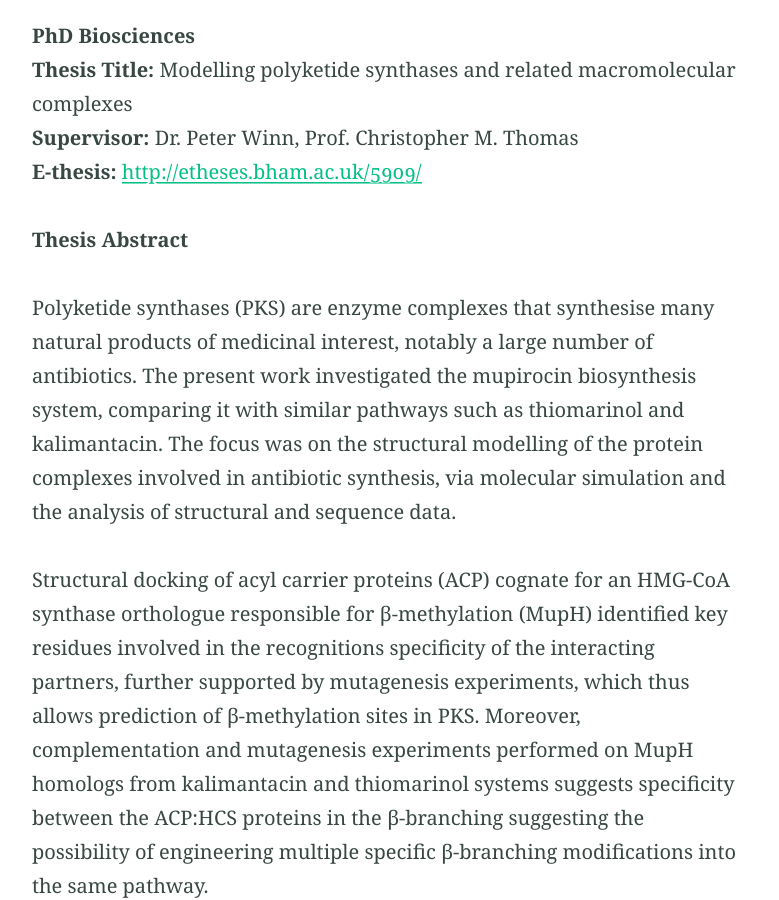
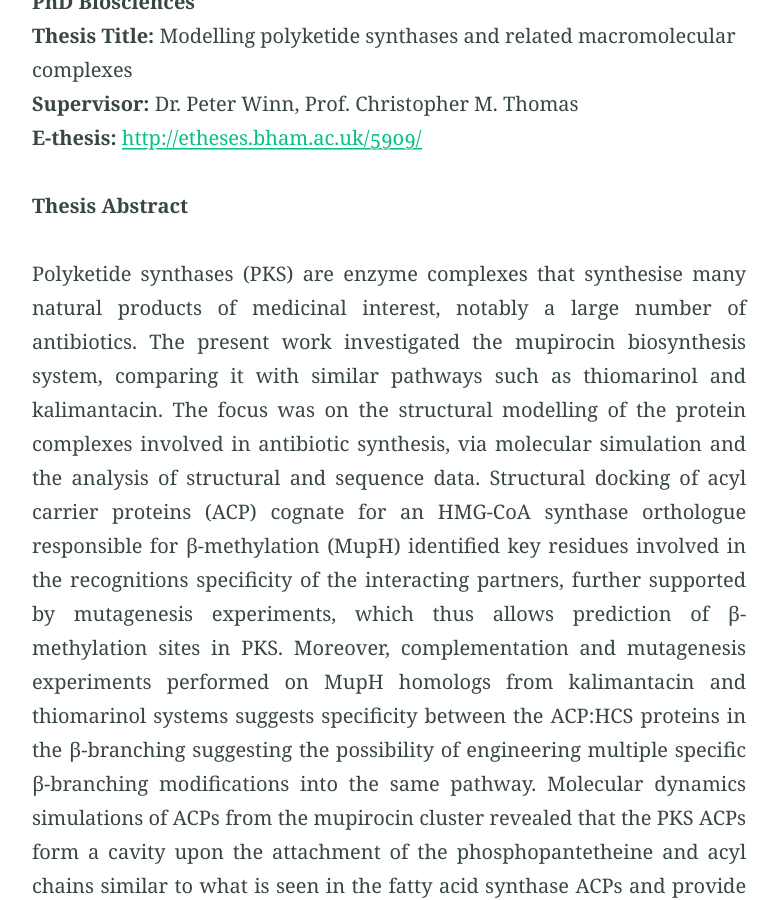
Before and after one commit to rohitfarmer/rohitfarmer.github.io, a Jekyll site: the page built from research.md, in a window 1280 px wide and 900 px high, scrolled down 595 px. Shown: the whole window, without its empty margins (251-1030 px from the left). Built offline with Jekyll 4.4.1, drawn with Linux system fonts in a browser that asks for light colours; our own code applies the rules of GitHub Pages for plain Markdown files; some of the changed text lies outside the part shown.

Commit message:
research

```diff
--- a/research.md
+++ b/research.md
@@ -1,12 +1,12 @@
 ---
 title: Research
 feature_text: |
-  Rsearch
+  Research is what I'm doing when I don't know what I'm doing. *Wernher von Braun*
 feature_image: "https://picsum.photos/2560/600?image=873"
 excerpt: ""
 ---
 <p style="text-align: center;">
-[Research Gate](https://www.researchgate.net/profile/Rohit_Farmer) | [Slide Share](https://www.slideshare.net/rohitfarmer)
+<a href="https://www.researchgate.net/profile/Rohit_Farmer">Research Gate</a> | <a href="https://www.slideshare.net/rohitfarmer">Slide Share</a>
 </p>
 
 **PhD Biosciences**
@@ -16,11 +16,13 @@ excerpt: ""
 
 **Thesis Abstract**
 
+<p style="text-align: justify;">
 Polyketide synthases (PKS) are enzyme complexes that synthesise many natural products of medicinal interest, notably a large number of antibiotics. The present work investigated the mupirocin biosynthesis system, comparing it with similar pathways such as thiomarinol and kalimantacin. The focus was on the structural modelling of the protein complexes involved in antibiotic synthesis, via molecular simulation and the analysis of structural and sequence data.
 
 Structural docking of acyl carrier proteins (ACP) cognate for an HMG-CoA synthase orthologue responsible for β-methylation (MupH) identified key residues involved in the recognitions specificity of the interacting partners, further supported by mutagenesis experiments, which thus allows prediction of β-methylation sites in PKS. Moreover, complementation and mutagenesis experiments performed on MupH homologs from kalimantacin and thiomarinol systems suggests specificity between the ACP:HCS proteins in the β-branching suggesting the possibility of engineering multiple specific β-branching modifications into the same pathway.
 
 Molecular dynamics simulations of ACPs from the mupirocin cluster revealed that the PKS ACPs form a cavity upon the attachment of the phosphopantetheine and acyl chains similar to what is seen in the fatty acid synthase ACPs and provide a better understanding of the structure function relationship in these small proteins. Molecular docking of the putative cognate substrate with the ketosynthase (KS) homo dimer of module 5 of the MmpA in the mupirocin pathway revealed a loop that may control specificity for the α-hydroxylated substrate and mutagenesis experiments support this proposition.
+</p>
 
 **Paper(s) published on this work:**
 
@@ -32,13 +34,17 @@ Haines, A.S.,  Dong, X., Song, Z., Farmer, R., Williams, C., Hothersall, J., Pł
 **ProjectTitle:** Epigenetic changes induced by Listeriolysin O modulated histone modifications in *Listeria monocytogenes*
 **Supervisor:** Dr. Budhayash Gautam
 
+<p style="text-align: justify;">
 The work entitled above was conducted as part of my M.Tech. thesis during the period of Jan 2010 to July 2010. The project aimed to understand the Epigenetic changes due to histone modifications by a class of bacterial toxins. The gene expression data available in the public domain was used and the entire work was performed using various libraries and functions of Bioconductor software. My contribution in the work was to determine the genes that were differentially expressed due to histone modifications using statistical tests, followed by clustering analysis using various partition based and hierarchical based clustering methods. The final list of genes satisfying all the filtering criteria were annotated using Gene Ontology database. The results showed interesting findings that may contribute in understanding the effects of epigenetic changes in various host pathogen interactions and may also further our understanding about the mechanism of inheritance not depending on changes in the DNA sequence itself.
+</p>
 
 **B.Tech. Biotechnology**
 **Project Title:** Comparative Modelling of Steroidogenic Acute Regulatory Lipid Transfer  Domains in *Arabidopsis thaliana*
 **Supervisor:** Dr. Gitanjali Yadav
 
-Steroidogenic Acute Regulatory Lipid Transfer (START) domains are responsible for transporting Cholesterol molecules from outer mitochondrial membrane to inner mitochondrial  membrane for steroidogensis, usually found in mammals. However, recently they are also found in various plant genomes such as A. thaliana, Vitis vinifera, amongst others, in large number as compared to mammals. As the presence of Cholesterol in plants is still a debatable topic, finding of START domains may be hypothesized to be involved with plant signalling mechanisms by transporting various types of lipids.  I was involved in this work during my B.Tech. final semester project from January 2008 to June 2008. I predicted theoretical model structures of all the 30 START domains in A. thaliana and carried out active site architecture analysis. The theoretical structure prediction was carried out by threading and comparative modelling methods, utilizing various online and standalone tools. Active site calculations were performed using VOIDOO and MAPMAN. The output files thus generated were analysed using self written Perl and Shell scripts. The results showed that START domains in plants vary in their active site volume and shape thus allowing a wide variety of molecules to bind however, the type of molecules that are likely to bind START domains are still need to be determined.
+<p style="text-align: justify;">
+Steroidogenic Acute Regulatory Lipid Transfer (START) domains are responsible for transporting Cholesterol molecules from outer mitochondrial membrane to inner mitochondrial membrane for steroidogensis, usually found in mammals. However, recently they are also found in various plant genomes such as A. thaliana, Vitis vinifera, amongst others, in large number as compared to mammals. As the presence of Cholesterol in plants is still a debatable topic, finding of START domains may be hypothesized to be involved with plant signalling mechanisms by transporting various types of lipids.  I was involved in this work during my B.Tech. final semester project from January 2008 to June 2008. I predicted theoretical model structures of all the 30 START domains in A. thaliana and carried out active site architecture analysis. The theoretical structure prediction was carried out by threading and comparative modelling methods, utilizing various online and standalone tools. Active site calculations were performed using VOIDOO and MAPMAN. The output files thus generated were analysed using self written Perl and Shell scripts. The results showed that START domains in plants vary in their active site volume and shape thus allowing a wide variety of molecules to bind however, the type of molecules that are likely to bind START domains are still need to be determined.
+</p>
 
 **Paper published on this work:**
 
```
